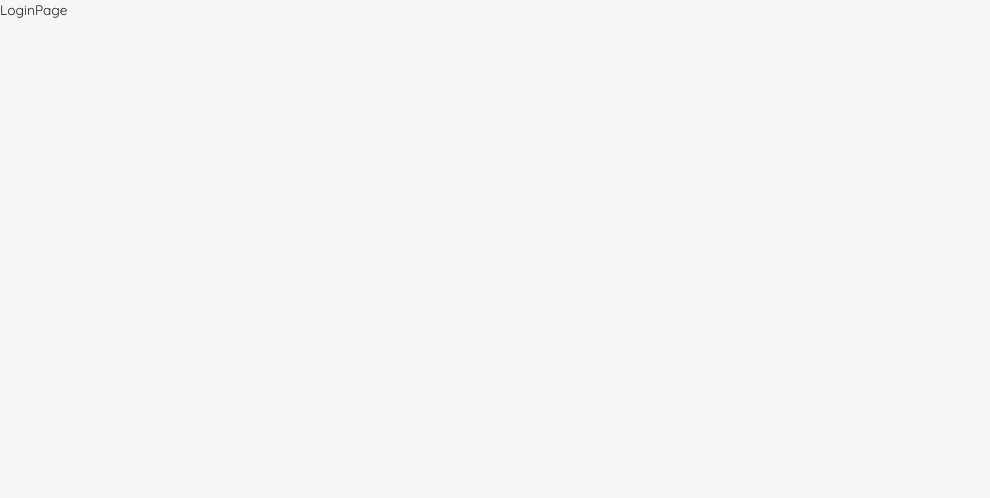
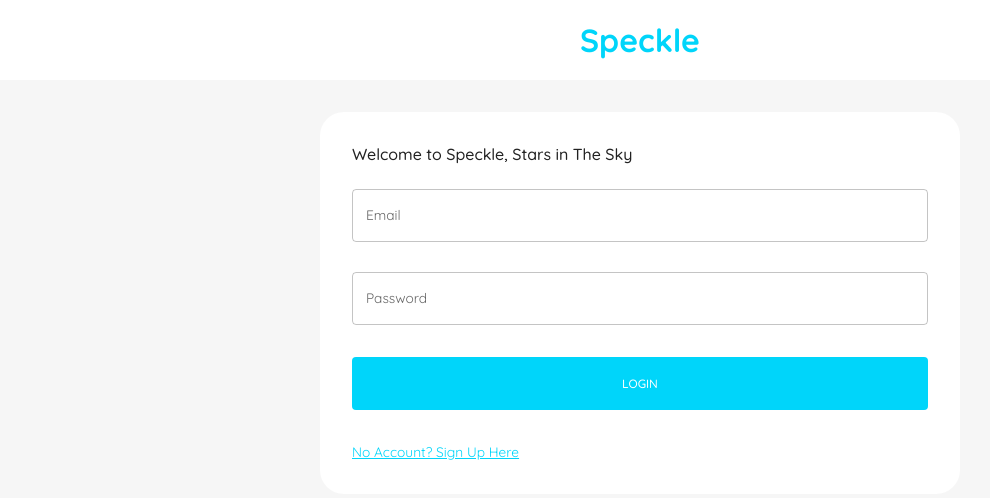
Before and after one commit to noelys215/speckle, a React (Create React App) app in the folder client/: page / in a window 1280 px wide. Shown: the top 498 px of the page, without its empty margins (0-990 px from the left). Built offline with nearby package versions, Linux system fonts and the light colour scheme.

Commit message:
added login/register form

```diff
--- a/client/src/App.js
+++ b/client/src/App.js
@@ -11,6 +11,8 @@
 export const App = () => {
 	const mode = useSelector((state) => state.mode);
 	const theme = useMemo(() => createTheme(themeSettings(mode)), [mode]);
+	const isAuth = Boolean(useSelector((state) => state.token));
+
 	return (
 		<div className="app">
 			<BrowserRouter>
@@ -18,8 +20,11 @@
 					<CssBaseline />
 					<Routes>
 						<Route path="/" element={<LoginPage />} />
-						<Route path="/home" element={<HomePage />} />
-						<Route path="/profile/:userId" element={<ProfilePage />} />
+						<Route path="/home" element={isAuth ? <HomePage /> : <Navigate to="/" />} />
+						<Route
+							path="/profile/:userId"
+							element={isAuth ? <ProfilePage /> : <Navigate to="/" />}
+						/>
 					</Routes>
 				</ThemeProvider>
 			</BrowserRouter>
--- /dev/null
+++ b/client/src/scenes/loginPage/Form.jsx
@@ -0,0 +1,251 @@
+import { useState } from 'react';
+import { Box, Button, TextField, useMediaQuery, Typography, useTheme } from '@mui/material';
+import EditOutlinedIcon from '@mui/icons-material/EditOutlined';
+import { Formik } from 'formik';
+import * as yup from 'yup';
+import { useNavigate } from 'react-router-dom';
+import { useDispatch } from 'react-redux';
+import { setLogin } from 'state';
+import Dropzone from 'react-dropzone';
+import { FlexBetween } from 'components/FlexBetween';
+
+const registerSchema = yup.object().shape({
+	firstName: yup.string().required('required'),
+	lastName: yup.string().required('required'),
+	email: yup.string().email('invalid email').required('required'),
+	password: yup.string().required('required'),
+	location: yup.string().required('required'),
+	occupation: yup.string().required('required'),
+	picture: yup.string().required('required'),
+});
+
+const loginSchema = yup.object().shape({
+	email: yup.string().email('invalid email').required('required'),
+	password: yup.string().required('required'),
+});
+
+const initialValuesRegister = {
+	firstName: '',
+	lastName: '',
+	email: '',
+	password: '',
+	location: '',
+	occupation: '',
+	picture: '',
+};
+
+const initialValuesLogin = {
+	email: '',
+	password: '',
+};
+
+export const Form = () => {
+	const [pageType, setPageType] = useState('login');
+	const { palette } = useTheme();
+	const dispatch = useDispatch();
+	const navigate = useNavigate();
+	const isNonMobile = useMediaQuery('(min-width:600px)');
+	const isLogin = pageType === 'login';
+	const isRegister = pageType === 'register';
+
+	const register = async (values, onSubmitProps) => {
+		// Send form info with image
+		const formData = new FormData();
+		for (let value in values) {
+			formData.append(value, values[value]);
+		}
+		formData.append('picturePath', values.picture.name);
+
+		const savedUserResponse = await fetch('http://localhost:3001/auth/register', {
+			method: 'POST',
+			body: formData,
+		});
+		const savedUser = await savedUserResponse.json();
+
+		onSubmitProps.resetForm();
+
+		if (savedUser) setPageType('login');
+	};
+
+	const login = async (values, onSubmitProps) => {
+		const loggedInResponse = await fetch('http://localhost:3001/auth/login', {
+			method: 'POST',
+			headers: { 'Content-Type': 'application/json' },
+			body: JSON.stringify(values),
+		});
+		const loggedIn = await loggedInResponse.json();
+
+		onSubmitProps.resetForm();
+
+		if (loggedIn) dispatch(setLogin({ user: loggedIn.user, token: loggedIn.token }));
+		navigate('/home');
+	};
+
+	const handleFormSubmit = async (values, onSubmitProps) => {
+		if (isLogin) await login(values, onSubmitProps);
+		if (isRegister) await register(values, onSubmitProps);
+	};
+
+	return (
+		<Formik
+			onSubmit={handleFormSubmit}
+			initialValues={isLogin ? initialValuesLogin : initialValuesRegister}
+			validationSchema={isLogin ? loginSchema : registerSchema}>
+			{({
+				values,
+				errors,
+				touched,
+				handleBlur,
+				handleChange,
+				handleSubmit,
+				setFieldValue,
+				resetForm,
+			}) => (
+				<form onSubmit={handleSubmit}>
+					<Box
+						display="grid"
+						gap="30px"
+						gridTemplateColumns="repeat(4, minmax(0, 1fr))"
+						sx={{
+							'& > div': { gridColumn: isNonMobile ? undefined : 'span 4' },
+						}}>
+						{isRegister && (
+							<>
+								<TextField
+									label="First Name"
+									onBlur={handleBlur}
+									onChange={handleChange}
+									value={values.firstName}
+									name="firstName"
+									error={Boolean(touched.firstName) && Boolean(errors.firstName)}
+									helperText={touched.firstName && errors.firstName}
+									sx={{ gridColumn: 'span 2' }}
+								/>
+								<TextField
+									label="Last Name"
+									onBlur={handleBlur}
+									onChange={handleChange}
+									value={values.lastName}
+									name="lastName"
+									error={Boolean(touched.lastName) && Boolean(errors.lastName)}
+									helperText={touched.lastName && errors.lastName}
+									sx={{ gridColumn: 'span 2' }}
+								/>
+								<TextField
+									label="Location"
+									onBlur={handleBlur}
+									onChange={handleChange}
+									value={values.location}
+									name="location"
+									error={Boolean(touched.location) && Boolean(errors.location)}
+									helperText={touched.location && errors.location}
+									sx={{ gridColumn: 'span 4' }}
+								/>
+								<TextField
+									label="Occupation"
+									onBlur={handleBlur}
+									onChange={handleChange}
+									value={values.occupation}
+									name="occupation"
+									error={
+										Boolean(touched.occupation) && Boolean(errors.occupation)
+									}
+									helperText={touched.occupation && errors.occupation}
+									sx={{ gridColumn: 'span 4' }}
+								/>
+								<Box
+									gridColumn="span 4"
+									border={`1px solid ${palette.neutral.medium}`}
+									borderRadius="5px"
+									p="1rem">
+									<Dropzone
+										acceptedFiles=".jpg,.jpeg, .png"
+										accept={'.jpg,.jpeg, .png'}
+										multiple={false}
+										onDrop={(acceptedFiles) =>
+											setFieldValue('picture', acceptedFiles[0])
+										}>
+										{({ getRootProps, getInputProps }) => (
+											<Box
+												{...getRootProps()}
+												border={`2px dashed ${palette.primary.main}`}
+												p="1rem"
+												sx={{ '&hover': { cursor: 'pointer' } }}>
+												<input {...getInputProps()} />
+												{!values.picture ? (
+													<p>Add Picture Here</p>
+												) : (
+													<FlexBetween>
+														<Typography>
+															{values.picture.name}
+														</Typography>
+														<EditOutlinedIcon />
+													</FlexBetween>
+												)}
+											</Box>
+										)}
+									</Dropzone>
+								</Box>
+							</>
+						)}
+
+						<TextField
+							label="Email"
+							onBlur={handleBlur}
+							onChange={handleChange}
+							value={values.email}
+							name="email"
+							error={Boolean(touched.email) && Boolean(errors.email)}
+							helperText={touched.email && errors.email}
+							sx={{ gridColumn: 'span 4' }}
+						/>
+						<TextField
+							label="Password"
+							type="password"
+							onBlur={handleBlur}
+							onChange={handleChange}
+							value={values.password}
+							name="password"
+							error={Boolean(touched.password) && Boolean(errors.password)}
+							helperText={touched.password && errors.password}
+							sx={{ gridColumn: 'span 4' }}
+						/>
+					</Box>
+
+					{/* Buttons */}
+
+					<Box>
+						<Button
+							fullWidth
+							type="submit"
+							sx={{
+								m: '2rem 0',
+								p: '1rem',
+								backgroundColor: palette.primary.main,
+								color: palette.background.alt,
+								'&hover': {
+									color: palette.primary.main,
+								},
+							}}>
+							{isLogin ? 'LOGIN' : 'REGISTER'}
+						</Button>
+						<Typography
+							onClick={() => {
+								setPageType(isLogin ? 'register' : 'login');
+								resetForm();
+							}}
+							sx={{
+								textDecoration: 'underline',
+								color: palette.primary.main,
+								'&hover': { cursor: 'pointer', color: palette.primary.light },
+							}}>
+							{isLogin
+								? 'No Account? Sign Up Here'
+								: 'Already Registered? Login Here'}
+						</Typography>
+					</Box>
+				</form>
+			)}
+		</Formik>
+	);
+};
--- a/client/src/scenes/loginPage/index.jsx
+++ b/client/src/scenes/loginPage/index.jsx
@@ -1,5 +1,33 @@
-import React from 'react';
+import { Box, Typography, useTheme, useMediaQuery } from '@mui/material';
+import { Form } from './Form';
 
 export const LoginPage = () => {
-	return <div>LoginPage</div>;
+	const theme = useTheme();
+	const isNonMobileScreens = useMediaQuery('(min-width: 1000px)');
+
+	return (
+		<Box>
+			<Box
+				width="100%"
+				backgroundColor={theme.palette.background.alt}
+				p="1rem 6%"
+				textAlign="center">
+				<Typography fontWeight="bold" fontSize="32px" color="primary">
+					Speckle
+				</Typography>
+			</Box>
+
+			<Box
+				width={isNonMobileScreens ? '50%' : '93%'}
+				padding="2rem"
+				margin="2rem auto"
+				borderRadius="1.5rem"
+				backgroundColor={theme.palette.background.alt}>
+				<Typography fontWeight="500" variant="h5" sx={{ mb: '1.5rem' }}>
+					Welcome to Speckle, Stars in The Sky
+				</Typography>
+				<Form />
+			</Box>
+		</Box>
+	);
 };
--- a/client/src/scenes/navbar/index.jsx
+++ b/client/src/scenes/navbar/index.jsx
@@ -57,7 +57,7 @@
 							cursor: 'pointer',
 						},
 					}}>
-					Sociopedia
+					Speckle
 				</Typography>
 				{isNonMobileScreens && (
 					<FlexBetween
```
Also changed, not shown: 2 other files (tests, documents, lock files or other folders).
